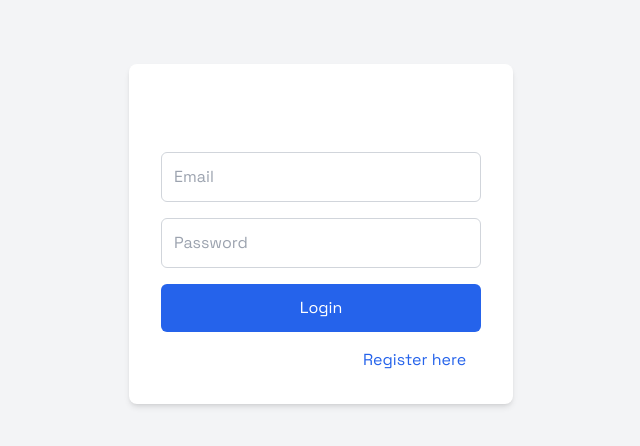
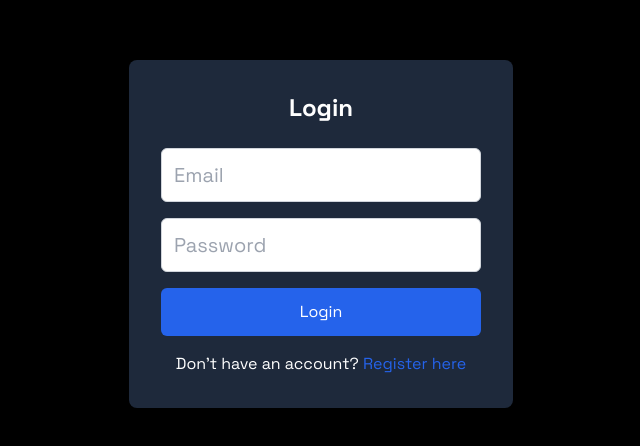
Before and after one commit to amit1924/Flask_Projects, a React (Vite) app in the folder frontend/: page /login in a window 1280 px wide. Shown: the part 166-612 px from the top of the page, without its empty margins (319-959 px from the left). Built offline with nearby package versions, Linux system fonts and the light colour scheme.

Commit message:
bug fixed

```diff
--- a/frontend/src/App.jsx
+++ b/frontend/src/App.jsx
@@ -1,4 +1,4 @@
-import React, { useState, useEffect } from "react";
+import React, { useEffect, useState } from "react";
 import {
   BrowserRouter as Router,
   Routes,
@@ -7,7 +7,6 @@ import {
 } from "react-router-dom";
 import Register from "./components/Register";
 import Login from "./components/Login";
-import Dashboard from "./components/Dashboard";
 import HeroSection from "./pages/HeroSection";
 import Navbar from "./pages/Navbar";
 import Bio from "./pages/Bio";
@@ -17,38 +16,36 @@ import Projects from "./pages/Projects";
 import Skills from "./pages/Skills";
 import WorkExperience from "./pages/WorkExperience";
 import Education from "./pages/Education";
+import { AuthProvider, AuthContext } from "./context/AuthContext"; // Import AuthContext here
 
 const App = () => {
-  const [isAuthenticated, setIsAuthenticated] = useState(null); // Set null initially to indicate "checking" state
+  const [loading, setLoading] = useState(true);
 
-  // Check token on component mount
   useEffect(() => {
     const token = localStorage.getItem("token");
-    if (token) {
-      setIsAuthenticated(true); // Token exists, set as authenticated
-    } else {
-      setIsAuthenticated(false); // No token, user is not authenticated
-    }
+    setLoading(false); // No need to wait for an API call for token existence in this example
   }, []);
 
-  // Only render routes when the token check is complete
-  if (isAuthenticated === null) {
-    return <div>Loading...</div>; // Optionally show a loading indicator while checking authentication
+  // While checking authentication, show a loading indicator
+  if (loading) {
+    return <div>Loading...</div>;
   }
 
   return (
     <Router>
+      <AuthProvider>
         <div>
           <Routes>
             <Route path="/register" element={<Register />} />
-          <Route
-            path="/login"
-            element={<Login setIsAuthenticated={setIsAuthenticated} />}
-          />
-          {isAuthenticated ? (
+            <Route path="/login" element={<Login />} />
+
+            {/* Conditional rendering based on authentication status */}
             <Route
               path="/"
               element={
+                <AuthContext.Consumer>
+                  {({ isAuthenticated }) =>
+                    isAuthenticated ? (
                       <>
                         <HeroSection />
                         <Projects />
@@ -60,13 +57,16 @@ const App = () => {
                         <Contact />
                         <Footer />
                       </>
+                    ) : (
+                      <Navigate to="/login" />
+                    )
+                  }
+                </AuthContext.Consumer>
               }
             />
-          ) : (
-            <Route path="/" element={<Navigate to="/login" />} />
-          )}
           </Routes>
         </div>
+      </AuthProvider>
     </Router>
   );
 };
--- a/frontend/src/components/Login.jsx
+++ b/frontend/src/components/Login.jsx
@@ -1,13 +1,20 @@
-import React, { useState } from "react";
+// Login.js
+import React, { useState, useContext } from "react";
 import { useNavigate } from "react-router-dom";
+import { AuthContext } from "../context/AuthContext"; // Import AuthContext
 
-const Login = ({ setIsAuthenticated }) => {
+const Login = () => {
+  const { setIsAuthenticated } = useContext(AuthContext); // Access the context
   const navigate = useNavigate();
   const [email, setEmail] = useState("");
   const [password, setPassword] = useState("");
+  const [loading, setLoading] = useState(false);
 
   const handleSubmit = async (e) => {
     e.preventDefault();
+    setLoading(true);
+
+    try {
       const response = await fetch(
         "https://flask-portfolio-app-gsx7.onrender.com/login",
         {
@@ -20,22 +27,25 @@ const Login = ({ setIsAuthenticated }) => {
       );
 
       const data = await response.json();
-    if (!email || !password) {
-      alert("Invalid email or password");
-    }
+      setLoading(false);
+
       if (response.status === 200) {
-      localStorage.setItem("token", data.access_token); // Save the token
-      setIsAuthenticated(true); // Set authentication state
-
-      navigate("/"); // Redirect to the dashboard
+        localStorage.setItem("token", data.access_token);
+        setIsAuthenticated(true);
+        navigate("/");
       } else {
         alert(data.message);
+      }
+    } catch (error) {
+      setLoading(false);
+      console.error("Login failed:", error);
+      alert("Something went wrong. Please try again.");
     }
   };
 
   return (
-    <div className="flex items-center justify-center min-h-screen bg-gray-100">
-      <div className="bg-white shadow-md rounded-lg p-8 max-w-sm w-full">
+    <div className="flex items-center justify-center min-h-screen ">
+      <div className="bg-slate-800 text-white shadow-md rounded-lg p-8 max-w-sm w-full">
         <h2 className="text-2xl font-bold text-center mb-6">Login</h2>
         <form onSubmit={handleSubmit}>
           <div className="mb-4">
@@ -45,7 +55,7 @@ const Login = ({ setIsAuthenticated }) => {
               value={email}
               onChange={(e) => setEmail(e.target.value)}
               required
-              className="w-full p-3 border border-gray-300 rounded-md focus:outline-none focus:ring-2 focus:ring-blue-500"
+              className="w-full p-3 border border-gray-300 text-xl text-red-800 rounded-md focus:outline-none focus:ring-2 focus:ring-blue-500"
             />
           </div>
           <div className="mb-4">
@@ -55,14 +65,14 @@ const Login = ({ setIsAuthenticated }) => {
               value={password}
               onChange={(e) => setPassword(e.target.value)}
               required
-              className="w-full p-3 border border-gray-300 rounded-md focus:outline-none focus:ring-2 focus:ring-blue-500"
+              className="w-full p-3 border border-gray-300 text-xl text-red-800  rounded-md focus:outline-none focus:ring-2 focus:ring-blue-500"
             />
           </div>
           <button
             type="submit"
             className="w-full bg-blue-600 text-white p-3 rounded-md hover:bg-blue-500 transition duration-200"
           >
-            Login
+            {loading ? "Loading..." : "Login"}
           </button>
         </form>
         <p className="mt-4 text-center">
--- /dev/null
+++ b/frontend/src/context/AuthContext.jsx
@@ -0,0 +1,62 @@
+// AuthContext.js
+import React, { createContext, useState, useEffect } from "react";
+import { useNavigate } from "react-router-dom";
+
+export const AuthContext = createContext();
+
+export const AuthProvider = ({ children }) => {
+  const [isAuthenticated, setIsAuthenticated] = useState(false);
+  const [loading, setLoading] = useState(true);
+  const [userInfo, setUserInfo] = useState(null);
+
+  const navigate = useNavigate(); // Move navigate here to use within context
+
+  useEffect(() => {
+    const fetchData = async () => {
+      const token = localStorage.getItem("token");
+      if (!token) {
+        setIsAuthenticated(false);
+        setLoading(false);
+        return;
+      }
+
+      try {
+        const response = await fetch(
+          "https://flask-portfolio-app-gsx7.onrender.com/dashboard",
+          {
+            method: "GET",
+            headers: {
+              Authorization: `Bearer ${token}`,
+            },
+          }
+        );
+
+        if (response.ok) {
+          const data = await response.json();
+          setIsAuthenticated(true);
+          setUserInfo(data);
+        } else {
+          setIsAuthenticated(false);
+          alert("Access denied, please log in again");
+          localStorage.removeItem("token");
+          navigate("/login");
+        }
+      } catch (error) {
+        console.error("Error fetching data:", error);
+        setIsAuthenticated(false);
+      } finally {
+        setLoading(false);
+      }
+    };
+
+    fetchData();
+  }, [navigate]);
+
+  return (
+    <AuthContext.Provider
+      value={{ isAuthenticated, userInfo, setIsAuthenticated }}
+    >
+      {loading ? <div>Loading...</div> : children}
+    </AuthContext.Provider>
+  );
+};
--- a/frontend/src/pages/HeroSection.jsx
+++ b/frontend/src/pages/HeroSection.jsx
@@ -1,5 +1,4 @@
-/* eslint-disable no-unused-vars */
-import React from "react";
+import React, { useContext } from "react";
 import { HERO } from "./constants/index";
 import amitPic from "../assets/dev.png";
 import { motion } from "framer-motion";
```
Also changed, not shown: 1 other file (tests, documents, lock files or other folders). Lines whose indentation alone changed are shown as unchanged.
